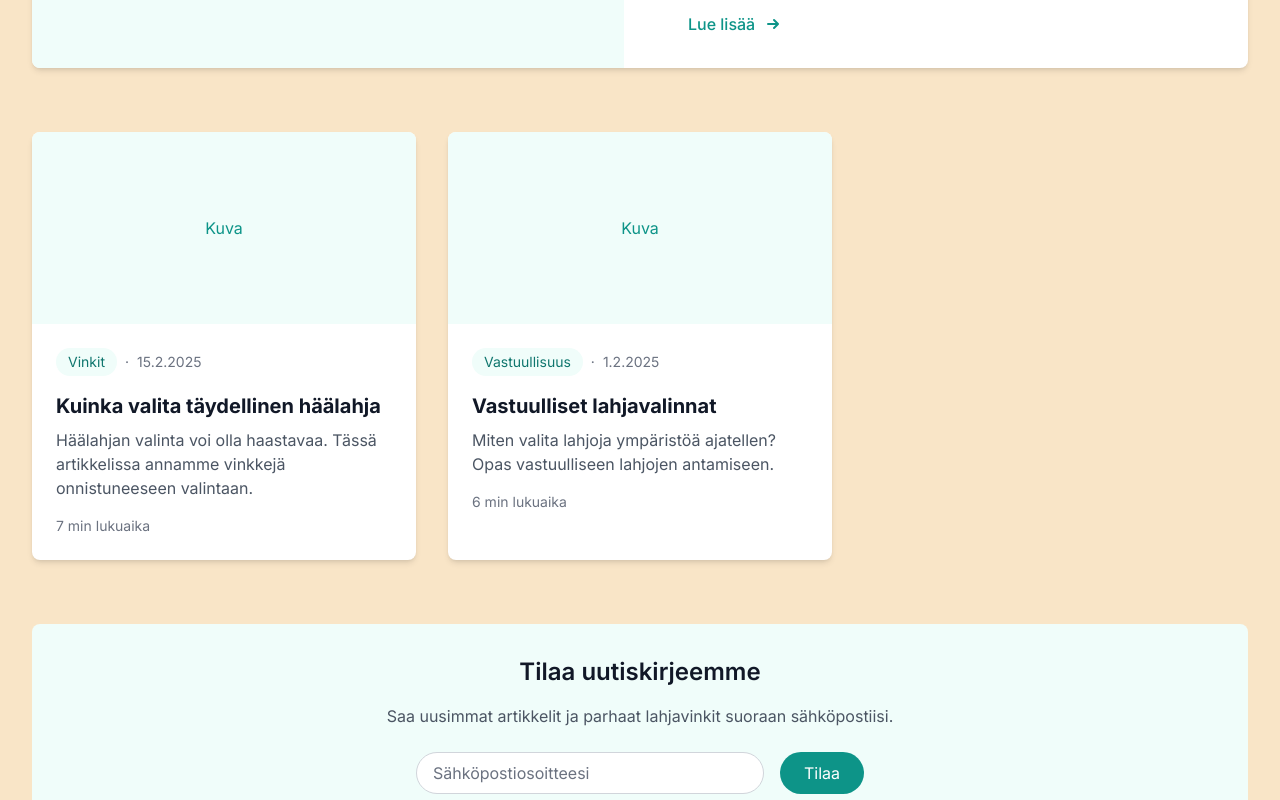
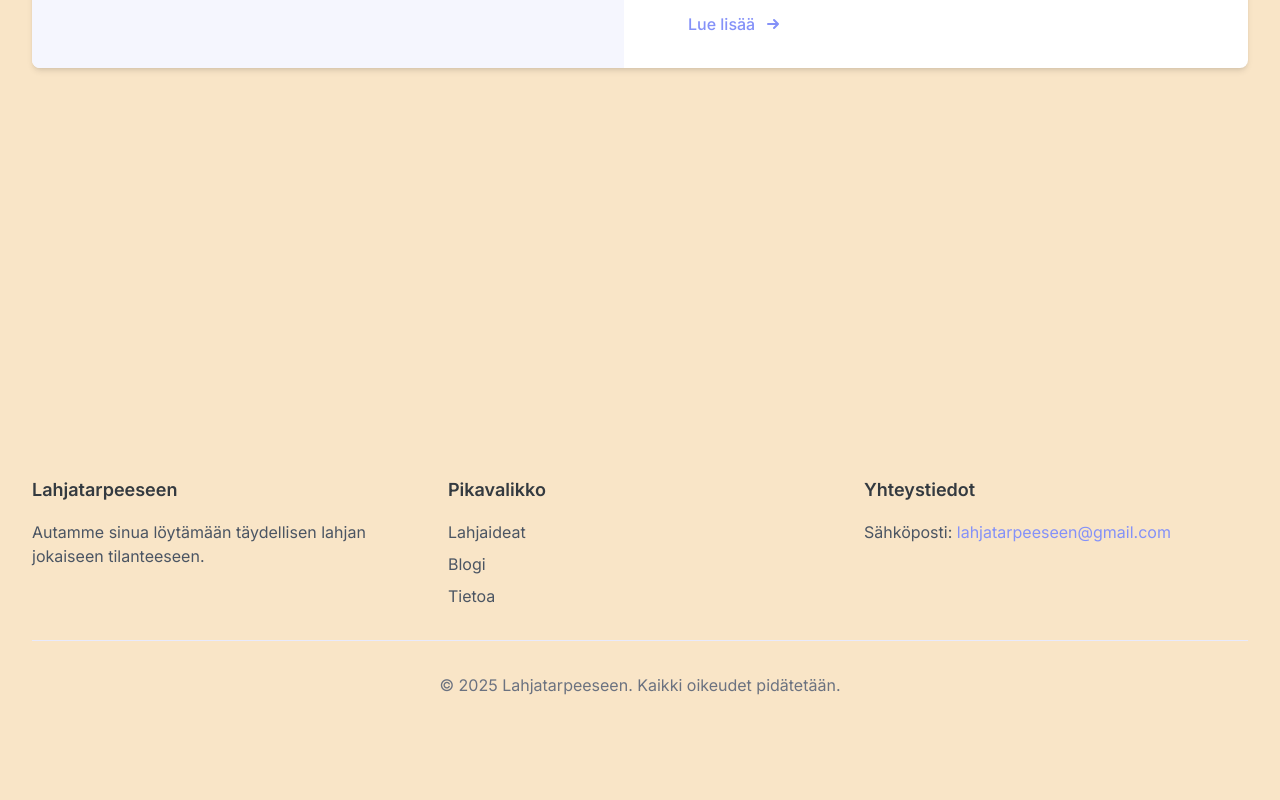
Before and after one commit to sauhumatti/LahjaTarpeeseen, a Next.js app: page /blogi in a window 1280 px wide. Shown: the part 500-1300 px from the top of the page. After the commit the page ends 1245 px from the top, so only its background shows below. Built offline with nearby package versions, Linux system fonts and the light colour scheme.

Commit message:
color updates

```diff
--- a/app/blogi/page.tsx
+++ b/app/blogi/page.tsx
@@ -20,24 +20,6 @@ const blogPosts = [
     slug: 'top-10-aitienpäivalahjaa-2025',
     category: 'Lahjaoppaat',
     readTime: '5 min'
-  },
-  {
-    id: 2,
-    title: 'Kuinka valita täydellinen häälahja',
-    excerpt: 'Häälahjan valinta voi olla haastavaa. Tässä artikkelissa annamme vinkkejä onnistuneeseen valintaan.',
-    date: '2025-02-15',
-    slug: 'kuinka-valita-taydellinen-haalahja',
-    category: 'Vinkit',
-    readTime: '7 min'
-  },
-  {
-    id: 3,
-    title: 'Vastuulliset lahjavalinnat',
-    excerpt: 'Miten valita lahjoja ympäristöä ajatellen? Opas vastuulliseen lahjojen antamiseen.',
-    date: '2025-02-01',
-    slug: 'vastuulliset-lahjavalinnat',
-    category: 'Vastuullisuus',
-    readTime: '6 min'
   }
 ];
 
@@ -67,7 +49,7 @@ export default function BlogPage() {
             <button
               key={category}
               className="px-4 py-2 rounded-full text-sm font-medium
-                       bg-gray-100 text-gray-700 hover:bg-teal-50 hover:text-teal-700 transition"
+                        bg-gray-100 text-gray-700 hover:bg-primary-50 hover:text-primary-700 transition"
             >
               {category}
             </button>
@@ -81,13 +63,13 @@ export default function BlogPage() {
           <Link href={`/blogi/${blogPosts[0].slug}`} className="group">
             <div className="grid md:grid-cols-2 gap-8 bg-white rounded-lg shadow-md overflow-hidden">
               <div className="aspect-w-16 aspect-h-9 bg-gray-100">
-                <div className="w-full h-full bg-teal-50 flex items-center justify-center">
-                  <span className="text-teal-600">Kuva</span>
+                <div className="w-full h-full bg-primary-50 flex items-center justify-center">
+                  <span className="text-primary-600">Kuva</span>
                 </div>
               </div>
               <div className="p-8">
                 <div className="flex items-center text-sm text-gray-500 mb-4">
-                  <span className="bg-teal-50 text-teal-700 px-3 py-1 rounded-full">
+                  <span className="bg-primary-50 text-primary-700 px-3 py-1 rounded-full">
                     {blogPosts[0].category}
                   </span>
                   <span className="mx-2">·</span>
@@ -95,11 +77,11 @@ export default function BlogPage() {
                   <span className="mx-2">·</span>
                   <span>{blogPosts[0].readTime}</span>
                 </div>
-                <h2 className="text-2xl font-bold text-gray-900 mb-4 group-hover:text-teal-600 transition">
+                <h2 className="text-2xl font-bold text-gray-900 mb-4 group-hover:text-primary-600 transition">
                   {blogPosts[0].title}
                 </h2>
                 <p className="text-gray-600 mb-6">{blogPosts[0].excerpt}</p>
-                <span className="inline-flex items-center text-teal-600 font-medium group-hover:translate-x-1 transition-transform">
+                <span className="inline-flex items-center text-primary-600 font-medium group-hover:translate-x-1 transition-transform">
                   Lue lisää
                   <svg className="ml-2 h-5 w-5" xmlns="http://www.w3.org/2000/svg" viewBox="0 0 20 20" fill="currentColor">
                     <path fillRule="evenodd" d="M10.293 5.293a1 1 0 011.414 0l4 4a1 1 0 010 1.414l-4 4a1 1 0 01-1.414-1.414L12.586 11H5a1 1 0 110-2h7.586l-2.293-2.293a1 1 0 010-1.414z" clipRule="evenodd" />
@@ -110,62 +92,6 @@ export default function BlogPage() {
           </Link>
         </div>
       )}
-
-      {/* Blog post grid */}
-      <div className="grid md:grid-cols-2 lg:grid-cols-3 gap-8">
-        {blogPosts.slice(1).map((post) => (
-          <Link
-            href={`/blogi/${post.slug}`}
-            key={post.id}
-            className="group bg-white rounded-lg shadow-md overflow-hidden hover:shadow-lg transition"
-          >
-            <div className="aspect-w-16 aspect-h-9 bg-gray-100">
-              <div className="w-full h-48 bg-teal-50 flex items-center justify-center">
-                <span className="text-teal-600">Kuva</span>
-              </div>
-            </div>
-            <div className="p-6">
-              <div className="flex items-center text-sm text-gray-500 mb-4">
-                <span className="bg-teal-50 text-teal-700 px-3 py-1 rounded-full">
-                  {post.category}
-                </span>
-                <span className="mx-2">·</span>
-                <time>{new Date(post.date).toLocaleDateString('fi-FI')}</time>
-              </div>
-              <h3 className="text-xl font-bold text-gray-900 mb-2 group-hover:text-teal-600 transition">
-                {post.title}
-              </h3>
-              <p className="text-gray-600 mb-4">{post.excerpt}</p>
-              <div className="flex items-center text-sm text-gray-500">
-                <span>{post.readTime} lukuaika</span>
-              </div>
-            </div>
-          </Link>
-        ))}
-      </div>
-
-      {/* Newsletter signup */}
-      <div className="mt-16 bg-teal-50 rounded-lg p-8 text-center">
-        <h2 className="text-2xl font-semibold text-gray-900 mb-4">
-          Tilaa uutiskirjeemme
-        </h2>
-        <p className="text-gray-600 mb-6 max-w-2xl mx-auto">
-          Saa uusimmat artikkelit ja parhaat lahjavinkit suoraan sähköpostiisi.
-        </p>
-        <form className="max-w-md mx-auto flex gap-4">
-          <input
-            type="email"
-            placeholder="Sähköpostiosoitteesi"
-            className="flex-1 py-2 px-4 border border-gray-300 rounded-full focus:ring-2 focus:ring-teal-500 focus:border-teal-500"
-          />
-          <button
-            type="submit"
-            className="bg-teal-600 text-white px-6 py-2 rounded-full hover:bg-teal-700 transition"
-          >
-            Tilaa
-          </button>
-        </form>
-      </div>
     </div>
   );
 }
--- a/app/lahjaideat/[category]/page.tsx
+++ b/app/lahjaideat/[category]/page.tsx
@@ -71,11 +71,11 @@ export default async function CategoryPage({ params }: CategoryPageProps) {
       )}
 
       {/* Tips section */}
-      <section className="mt-16 bg-teal-50 rounded-lg p-8">
+      <section className="mt-16 bg-primary-50 rounded-lg p-8">
         <h2 className="text-2xl font-semibold text-gray-900 mb-4">
           Vinkkejä {tagName.toLowerCase()} valintaan
         </h2>
-        <div className="prose prose-teal max-w-none">
+        <div className="prose prose-primary max-w-none">
           <p>
             Hyvän lahjan valinnassa kannattaa huomioida saajan mieltymykset,
             harrastukset ja elämäntilanne. Valikoimastamme löydät varmasti
--- a/app/layout.tsx
+++ b/app/layout.tsx
@@ -46,7 +46,7 @@ export default function RootLayout({ children }: RootLayoutProps) {
       <body className={inter.className}>
         <Navbar />
         <main className="min-h-screen">{children}</main>
-        <footer className="bg-primary-50 mt-16">
+        <footer className="bg-[#F9E5C7] mt-16">
           <div className="max-w-7xl mx-auto px-4 sm:px-6 lg:px-8 py-12">
             <div className="grid grid-cols-1 md:grid-cols-3 gap-8">
               <div>
@@ -79,8 +79,8 @@ export default function RootLayout({ children }: RootLayoutProps) {
                 <h3 className="text-lg font-semibold mb-4">Yhteystiedot</h3>
                 <p className="text-gray-600">
                   Sähköposti:{' '}
-                  <a href="mailto:info@lahjatarpeeseen.fi" className="text-primary-600 hover:text-primary-700 transition">
-                    info@lahjatarpeeseen.fi
+                  <a href="mailto:lahjatarpeeseen@gmail.com" className="text-primary-600 hover:text-primary-700 transition">
+                    lahjatarpeeseen@gmail.com
                   </a>
                 </p>
               </div>
--- a/app/ota-yhteytta/page.tsx
+++ b/app/ota-yhteytta/page.tsx
@@ -71,7 +71,7 @@ export default function ContactPage() {
                 name="name"
                 value={formData.name}
                 onChange={handleChange}
-                className="w-full px-4 py-2 border border-gray-300 rounded-md focus:ring-2 focus:ring-teal-500 focus:border-teal-500"
+                className="w-full px-4 py-2 border border-gray-300 rounded-md focus:ring-2 focus:ring-primary-500 focus:border-primary-500"
                 required
               />
             </div>
@@ -86,7 +86,7 @@ export default function ContactPage() {
                 name="email"
                 value={formData.email}
                 onChange={handleChange}
-                className="w-full px-4 py-2 border border-gray-300 rounded-md focus:ring-2 focus:ring-teal-500 focus:border-teal-500"
+                className="w-full px-4 py-2 border border-gray-300 rounded-md focus:ring-2 focus:ring-primary-500 focus:border-primary-500"
                 required
               />
             </div>
@@ -101,7 +101,7 @@ export default function ContactPage() {
                 name="subject"
                 value={formData.subject}
                 onChange={handleChange}
-                className="w-full px-4 py-2 border border-gray-300 rounded-md focus:ring-2 focus:ring-teal-500 focus:border-teal-500"
+                className="w-full px-4 py-2 border border-gray-300 rounded-md focus:ring-2 focus:ring-primary-500 focus:border-primary-500"
                 required
               />
             </div>
@@ -116,7 +116,7 @@ export default function ContactPage() {
                 value={formData.message}
                 onChange={handleChange}
                 rows={4}
-                className="w-full px-4 py-2 border border-gray-300 rounded-md focus:ring-2 focus:ring-teal-500 focus:border-teal-500"
+                className="w-full px-4 py-2 border border-gray-300 rounded-md focus:ring-2 focus:ring-primary-500 focus:border-primary-500"
                 required
               ></textarea>
             </div>
@@ -124,7 +124,7 @@ export default function ContactPage() {
             <div>
               <button
                 type="submit"
-                className="w-full bg-teal-600 text-white py-2 px-4 rounded-md hover:bg-teal-700 focus:outline-none focus:ring-2 focus:ring-teal-500 focus:ring-offset-2 transition"
+                className="w-full bg-primary-600 text-white py-2 px-4 rounded-md hover:bg-primary-700 focus:outline-none focus:ring-2 focus:ring-primary-500 focus:ring-offset-2 transition"
               >
                 Lähetä viesti
               </button>
@@ -132,7 +132,7 @@ export default function ContactPage() {
 
             {status.message && (
               <div className={`p-4 rounded-md ${
-                status.type === 'success' ? 'bg-green-50 text-green-700' :
+                status.type === 'success' ? 'bg-primary-50 text-primary-700' :
                 status.type === 'error' ? 'bg-red-50 text-red-700' :
                 'bg-blue-50 text-blue-700'
               }`}>
@@ -154,10 +154,10 @@ export default function ContactPage() {
                 <h3 className="text-lg font-medium text-gray-900 mb-2">Sähköposti</h3>
                 <p className="text-gray-600">
                   <a
-                    href="mailto:info@lahjatarpeeseen.fi"
-                    className="text-teal-600 hover:text-teal-700"
+                    href="mailto:lahjatarpeeseen@gmail.com"
+                    className="text-primary-600 hover:text-primary-700"
                   >
-                    info@lahjatarpeeseen.fi
+                    lahjatarpeeseen@gmail.com
                   </a>
                 </p>
               </div>
@@ -179,7 +179,7 @@ export default function ContactPage() {
             </div>
           </div>
 
-          <div className="bg-teal-50 rounded-lg p-8 mt-8">
+          <div className="bg-primary-50 rounded-lg p-8 mt-8">
             <h3 className="text-lg font-medium text-gray-900 mb-2">
               Usein kysytyt kysymykset
             </h3>
@@ -188,7 +188,7 @@ export default function ContactPage() {
             </p>
             <a
               href="/ukk"
-              className="text-teal-600 hover:text-teal-700 font-medium"
+              className="text-primary-600 hover:text-primary-700 font-medium"
             >
               Lue UKK →
             </a>
--- a/app/page.tsx
+++ b/app/page.tsx
@@ -105,7 +105,7 @@ export default function Home() {
   return (
     <main>
       <section
-        className="bg-gradient-to-b from-primary-50 to-white py-16 mb-8"
+        className="bg-[#F99973] py-16 mb-8"
         aria-labelledby="hero-heading"
       >
         <div className="max-w-7xl mx-auto px-4 sm:px-6 lg:px-8">
--- a/app/tietoa/page.tsx
+++ b/app/tietoa/page.tsx
@@ -1,4 +1,5 @@
 import Link from 'next/link';
+import Image from 'next/image';
 
 export const metadata = {
   title: 'Tietoa meistä - Lahjatarpeeseen',
@@ -16,6 +17,22 @@ export default function AboutPage() {
           helpottaaksemme juuri sopivan lahjan löytämistä. Oli kyseessä sitten vuosipäivälahja,
           häälahja tai ristiäislahja, löydät parhaat lahjavinkit täältä.
         </p>
+
+        <figure className="my-12 mx-auto max-w-2xl">
+          <div className="relative w-full h-[400px] rounded-lg overflow-hidden">
+            <Image
+              src="/me.png"
+              alt="Saku ja Milla, Lahjatarpeeseen.fi perustajat"
+              fill
+              style={{ objectFit: 'contain' }}
+              sizes="(max-width: 768px) 100vw, (max-width: 1200px) 50vw, 800px"
+              priority
+            />
+          </div>
+          <figcaption className="mt-3 text-center text-gray-600">
+            Lahjatarpeeseen sivuston perustajat Milla Grönman ja Saku-Matti Syrjä
+          </figcaption>
+        </figure>
 
         <h2 className="text-2xl font-semibold text-gray-900 mt-10 mb-4">
           Mistä kaikki sitten sai alkunsa?
@@ -40,7 +57,7 @@ export default function AboutPage() {
           ja Milla rakastaa pähkäillä visuaalista kokonaisuutta ja sanallistaa taustatarinoita.
         </p>
 
-        <div className="bg-teal-50 rounded-lg p-8 my-10">
+        <div className="bg-primary-50 rounded-lg p-8 my-10">
           <h3 className="text-xl font-semibold text-gray-900 mb-4">Meidän lupauksemme sinulle</h3>
           <p className="text-lg text-gray-700 leading-relaxed">
             Jokainen sivustolla näkyvä lahjaidea on meidän itse valitsemamme ja suosittelemamme.
@@ -52,8 +69,8 @@ export default function AboutPage() {
         <h2 className="text-2xl font-semibold text-gray-900 mb-4">Ota yhteyttä</h2>
         <p className="text-lg text-gray-700 leading-relaxed mb-6">
           Jos sinulla on kysyttävää, palautetta tai yhteistyöehdotuksia, voit ottaa meihin yhteyttä
-          sähköpostitse: <a href="mailto:info@lahjatarpeeseen.fi" className="text-teal-600 hover:text-teal-700">
-          info@lahjatarpeeseen.fi</a>
+          sähköpostitse: <a href="mailto:lahjatarpeeseen@gmail.com" className="text-primary-600 hover:text-primary-700">
+          lahjatarpeeseen@gmail.com</a>
         </p>
       </div>
 
@@ -61,7 +78,7 @@ export default function AboutPage() {
       <div className="mt-16 text-center">
         <Link
           href="/lahjaideat"
-          className="inline-flex items-center justify-center px-6 py-3 border border-transparent text-base font-medium rounded-md text-white bg-teal-600 hover:bg-teal-700"
+          className="inline-flex items-center justify-center px-6 py-3 border border-transparent text-base font-medium rounded-md text-white bg-primary-600 hover:bg-primary-700"
         >
           Selaa lahjaideoita
         </Link>
--- a/components/NewsletterForm.tsx
+++ b/components/NewsletterForm.tsx
@@ -19,12 +19,12 @@ export default function NewsletterForm() {
         placeholder="Sähköpostiosoitteesi"
         value={email}
         onChange={(e: ChangeEvent<HTMLInputElement>) => setEmail(e.target.value)}
-        className="flex-1 py-2 px-4 border border-gray-300 rounded-full focus:ring-2 focus:ring-teal-500 focus:border-teal-500"
+        className="flex-1 py-2 px-4 border border-gray-300 rounded-full focus:ring-2 focus:ring-primary-500 focus:border-primary-500"
         required
       />
       <button
         type="submit"
-        className="bg-teal-600 text-white px-6 py-2 rounded-full hover:bg-teal-700 transition"
+        className="bg-primary-600 text-white px-6 py-2 rounded-full hover:bg-primary-700 transition"
       >
         Tilaa
       </button>
--- a/components/ProductCard.tsx
+++ b/components/ProductCard.tsx
@@ -60,7 +60,7 @@ export default function ProductCard({ product }: ProductCardProps) {
           </h3>
 
           <div className="flex items-center justify-between mb-2">
-            <p className="text-lg font-semibold text-teal-600">
+            <p className="text-lg font-semibold text-primary-600">
               {product.price?.toFixed(2)} €
             </p>
             {product.domain && (
@@ -77,7 +77,7 @@ export default function ProductCard({ product }: ProductCardProps) {
           )}
 
           <div className="flex items-center justify-between">
-            <span className="inline-flex items-center text-sm font-medium text-teal-600 hover:text-teal-700">
+            <span className="inline-flex items-center text-sm font-medium text-primary-600 hover:text-primary-700">
               Katso tuote
               <svg className="ml-1 h-4 w-4" fill="none" stroke="currentColor" viewBox="0 0 24 24">
                 <path strokeLinecap="round" strokeLinejoin="round" strokeWidth={2} d="M14 5l7 7m0 0l-7 7m7-7H3" />
--- a/tailwind.config.js
+++ b/tailwind.config.js
@@ -10,16 +10,16 @@ module.exports = {
     extend: {
       colors: {
         // Define all colors at the top level for better compatibility
-        'primary-50': '#F0F9F8',
-        'primary-100': '#D5F0ED',
-        'primary-200': '#A9E1DC',
-        'primary-300': '#7ED3CA',
-        'primary-400': '#52C4B9',
-        'primary-500': '#0D9488',
-        'primary-600': '#0B7C73',
-        'primary-700': '#08655E',
-        'primary-800': '#064E48',
-        'primary-900': '#043733',
+        'primary-50': '#F5F6FE',
+        'primary-100': '#E8EAFD',
+        'primary-200': '#D4D8FC',
+        'primary-300': '#C0C7FB',
+        'primary-400': '#ACB5FA',
+        'primary-500': '#98A3F9',
+        'primary-600': '#8491F8',
+        'primary-700': '#707FF7',
+        'primary-800': '#5C6DF6',
+        'primary-900': '#485BF5',
         'secondary-50': '#f8fafc',
         'secondary-100': '#F8F9FA',
         'secondary-200': '#E9ECEF',
```
Also changed, not shown: app/lahjaideat/page.tsx (+6 -6 lines), components/Navbar.tsx (+5 -5 lines).
